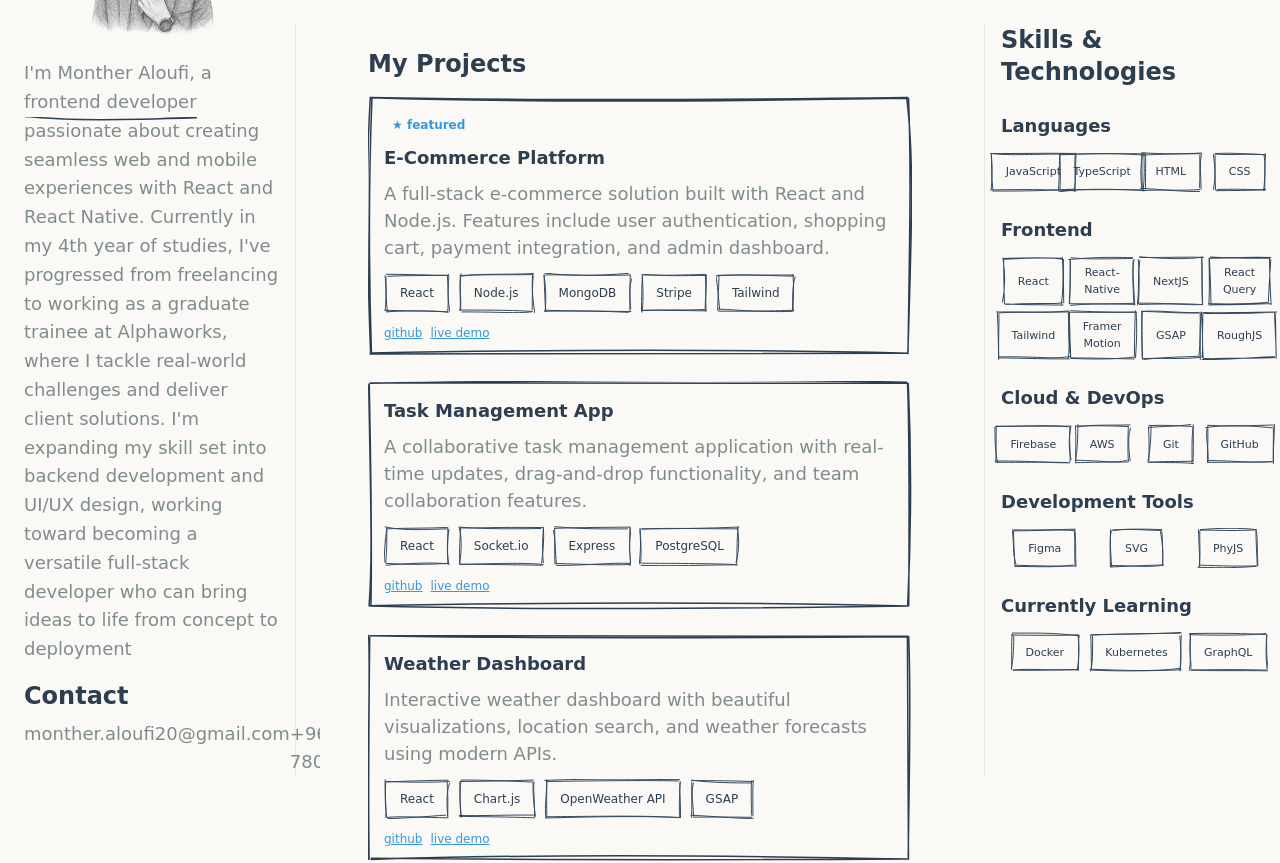
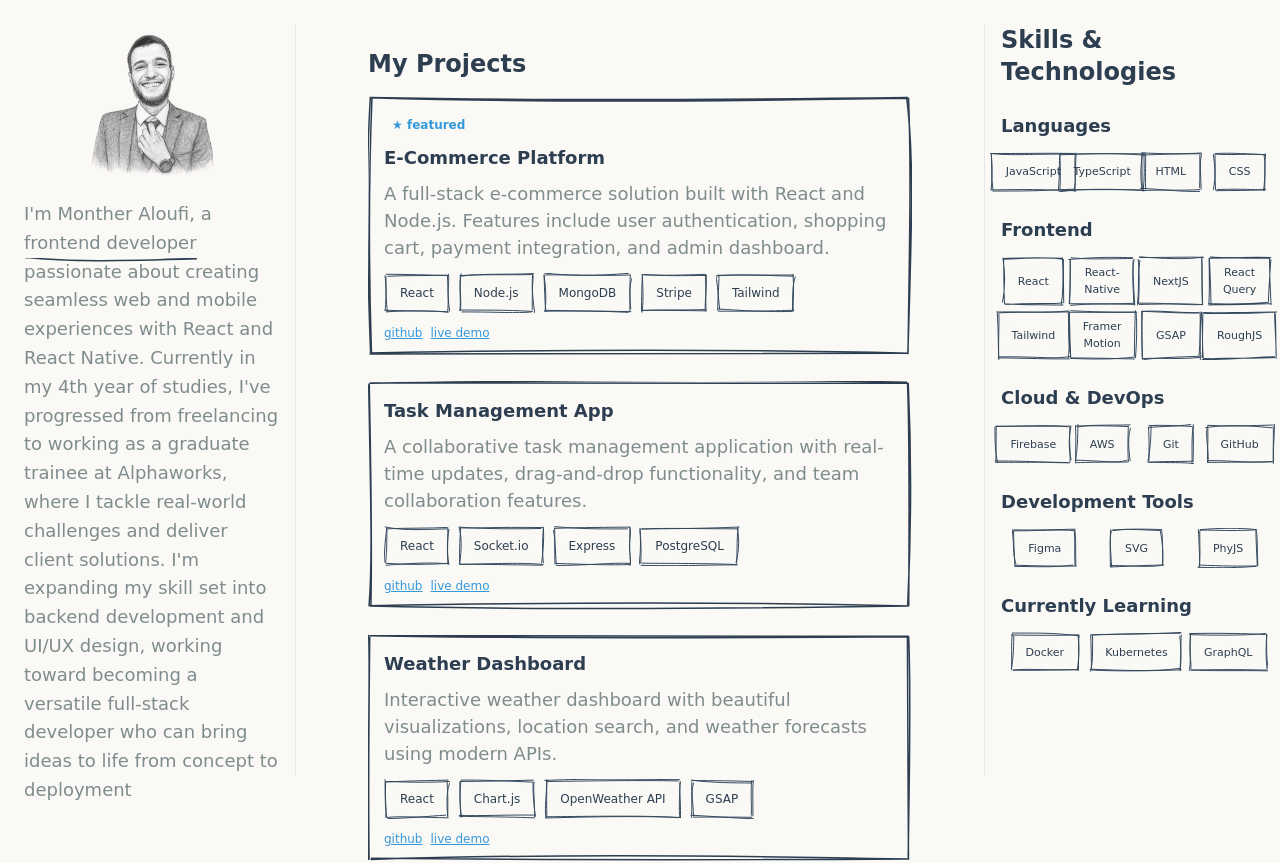
Before and after one commit to monther20/portfolio, a Next.js app: page / in a window 1280 px wide. Shown: the top 863 px of the page. Built offline with nearby package versions, Linux system fonts and the light colour scheme; a web font is replaced by a local one.

Commit message:
refactor: extract personal data and skills to separate data files

```diff
--- a/src/components/sidebar/AboutSection.tsx
+++ b/src/components/sidebar/AboutSection.tsx
@@ -3,6 +3,7 @@
 import React, { useEffect, useRef, useState } from 'react';
 import { useTheme } from '@/theme/ThemeProvider';
 import { createRoughSVG, drawRoughLine, getHandDrawnStyle } from '@/utils/roughUtils';
+import { aboutData } from '@/data/personal';
 
 export const AboutSection: React.FC = () => {
   const { theme, colors } = useTheme();
@@ -86,14 +87,14 @@ export const AboutSection: React.FC = () => {
           lineHeight: '1.6'
         }}
       >
-        I'm Monther Aloufi, a <span className="relative inline-block">
-          <span ref={textRef}>frontend developer</span>
+        I'm {aboutData.name}, a <span className="relative inline-block">
+          <span ref={textRef}>{aboutData.title}</span>
           <svg
             ref={svgRef}
             className="absolute left-0 top-full pointer-events-none"
             style={{ zIndex: 1 }}
           />
-        </span> passionate about creating seamless web and mobile experiences with React and React Native. Currently in my 4th year of studies, I've progressed from freelancing to working as a graduate trainee at Alphaworks, where I tackle real-world challenges and deliver client solutions. I'm expanding my skill set into backend development and UI/UX design, working toward becoming a versatile full-stack developer who can bring ideas to life from concept to deployment
+        </span> {aboutData.description.replace(`I'm ${aboutData.name}, a ${aboutData.title} `, '')}
       </p>
     </div>
   );
--- a/src/components/sidebar/ContactSection.tsx
+++ b/src/components/sidebar/ContactSection.tsx
@@ -2,6 +2,7 @@
 
 import React from 'react';
 import { useTheme } from '@/theme/ThemeProvider';
+import { contactData } from '@/data/personal';
 
 export const ContactSection: React.FC = () => {
   const { colors } = useTheme();
@@ -23,7 +24,7 @@ export const ContactSection: React.FC = () => {
             color: colors.textSecondary,
           }}
         >
-          monther.aloufi20@gmail.com
+          {contactData.email}
         </div>
         <div
           className="text-lg"
@@ -31,7 +32,7 @@ export const ContactSection: React.FC = () => {
             color: colors.textSecondary,
           }}
         >
-          +962 780672010
+          {contactData.phone}
         </div>
       </div>
     </div>
--- a/src/components/sidebar/Sidebar.tsx
+++ b/src/components/sidebar/Sidebar.tsx
@@ -16,7 +16,7 @@ export const Sidebar: React.FC = () => {
         zIndex: 10
       }}
     >
-      <div className="h-full flex justify-end flex-col border-r border-gray-200 pr-4">
+      <div className="h-full flex justify-start flex-col border-r border-gray-200 pr-4">
         <ProfileSection />
         <AboutSection />
         <ContactSection />
--- a/src/components/sidebar/SkillsSection.tsx
+++ b/src/components/sidebar/SkillsSection.tsx
@@ -3,14 +3,8 @@
 import React from 'react';
 import { useTheme } from '@/theme/ThemeProvider';
 import { RoughButton } from '@/components/ui/RoughButton';
+import { skills } from '@/data/skills';
 
-const skills = [
-  'React', 'React-Native', 'NextJS',
-  'React Query', 'Tailwind', 'NodeJS',
-  'Framer Motion', 'GSAP', 'RoughJS',
-  'PhyJS', "SVG", "Firebase", "TypeScript", "Git", "GitHub",
-  "Figma"
-];
 
 export const SkillsSection: React.FC = () => {
   const { colors } = useTheme();
--- /dev/null
+++ b/src/data/personal.ts
@@ -0,0 +1,27 @@
+export interface AboutData {
+  name: string;
+  title: string;
+  description: string;
+  currentRole: string;
+  studyYear: string;
+  company: string;
+}
+
+export interface ContactData {
+  email: string;
+  phone: string;
+}
+
+export const aboutData: AboutData = {
+  name: "Monther Aloufi",
+  title: "frontend developer",
+  description: "I'm Monther Aloufi, a frontend developer passionate about creating seamless web and mobile experiences with React and React Native. Currently in my 4th year of studies, I've progressed from freelancing to working as a graduate trainee at Alphaworks, where I tackle real-world challenges and deliver client solutions. I'm expanding my skill set into backend development and UI/UX design, working toward becoming a versatile full-stack developer who can bring ideas to life from concept to deployment",
+  currentRole: "graduate trainee",
+  studyYear: "4th year",
+  company: "Alphaworks"
+};
+
+export const contactData: ContactData = {
+  email: "monther.aloufi20@gmail.com",
+  phone: "+962 780672010"
+};
--- /dev/null
+++ b/src/data/skills.ts
@@ -0,0 +1,12 @@
+export interface Skill {
+  name: string;
+  category?: string;
+}
+
+export const skills: string[] = [
+  'React', 'React-Native', 'NextJS',
+  'React Query', 'Tailwind', 'NodeJS',
+  'Framer Motion', 'GSAP', 'RoughJS',
+  'PhyJS', "SVG", "Firebase", "TypeScript", "Git", "GitHub",
+  "Figma"
+];
```
